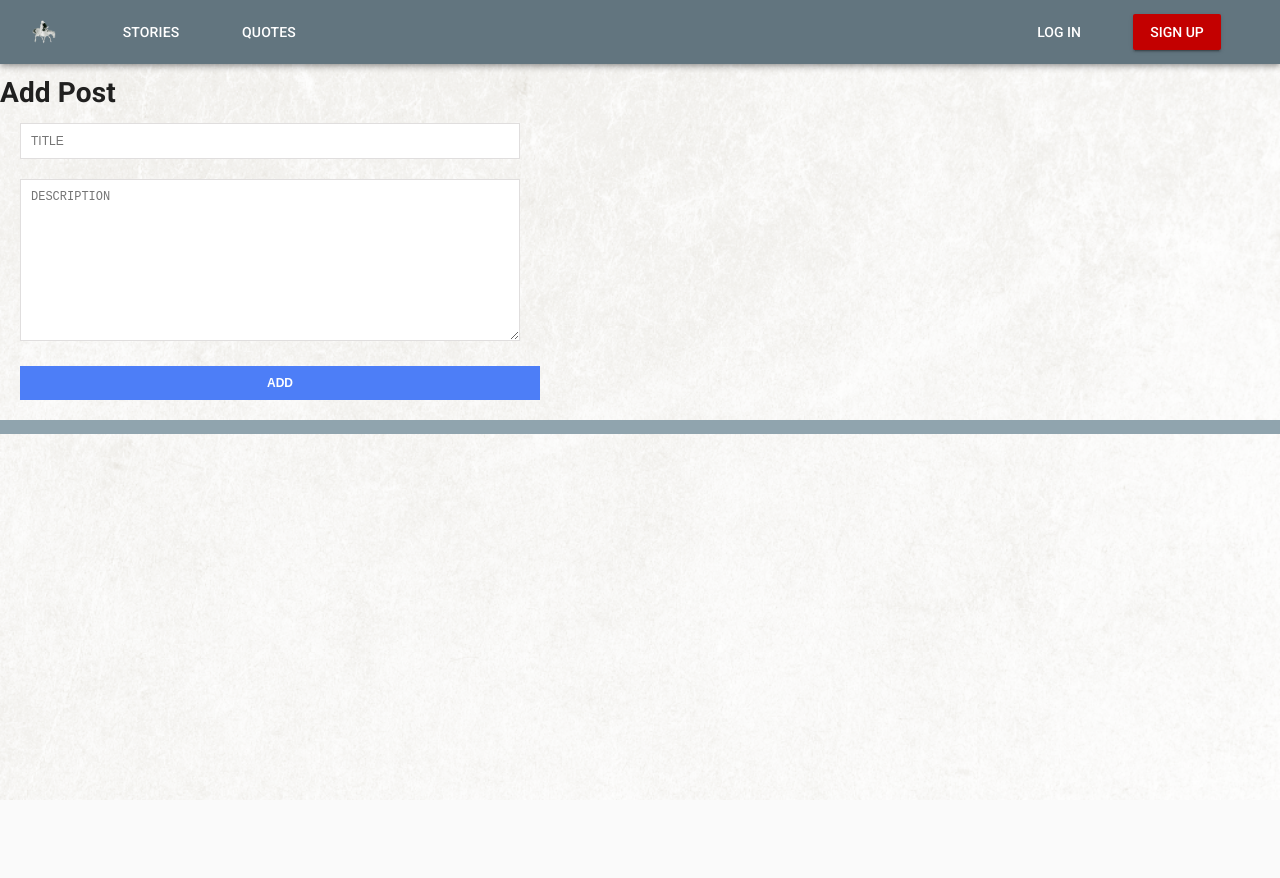
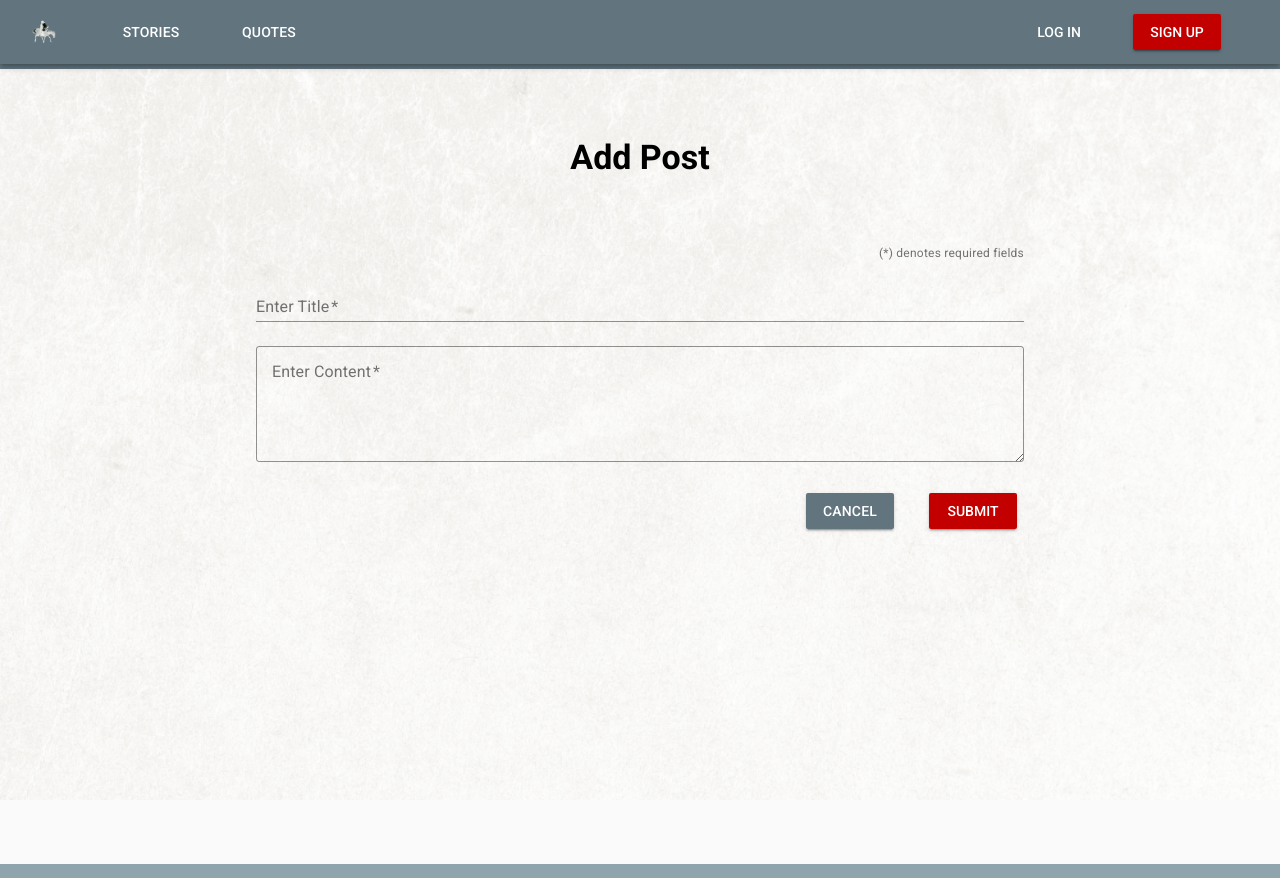
Before and after one commit to alphaleph/little-monk, a Vue app in the folder client/: page /posts/new in a window 1280 px wide. Before the commit the page ends 800 px from the top, so only its background shows below. Built offline with nearby package versions, Linux system fonts and the light colour scheme.

Commit message:
Updated Create Post UI, Code cleanup

```diff
--- a/client/src/components/TheNewPost.vue
+++ b/client/src/components/TheNewPost.vue
@@ -1,31 +1,38 @@
 <template>
-  <div class="posts">
-    <h1>Add Post</h1>
-    <div class="form">
+  <div class="container-main">
+    <md-progress-bar class="md-primary" :md-value="100"></md-progress-bar>
+    <h1 class="md-display-1 title-create-post">
+      Add Post
+    </h1>
+    <div class="container-form">
+      <p class="md-caption caption-require">
+        (*) denotes required fields
+      </p>
       <div>
-        <input
-          type="text"
-          name="title"
-          placeholder="TITLE"
-          v-model="title"
-        >
+        <md-field :class="errorTitle">
+        <label>Enter Title</label>
+        <md-input :required="true" v-model="title" @input=toggleErrorTitle></md-input>
+        <span class="md-error">Title cannot be empty.</span>
+        </md-field>
       </div>
       <div>
-        <textarea
-          cols="30"
-          rows="10"
-          placeholder="DESCRIPTION"
-          v-model="description"
-        >
-        </textarea>
+        <md-field :class="errorContent">
+          <label>Enter Content</label>
+          <md-textarea :required="true" v-model="description" @input=toggleErrorDescription></md-textarea>
+          <span class="md-error">Content cannot be empty.</span>
+        </md-field>
       </div>
-      <div>
-        <button
-          class="app_post_btn"
+      <div class="container-buttons">
+        <md-button
+          class="md-primary md-raised"
+          :to="{ name: 'PostsList' }"
+          >Cancel</md-button>
+        <md-button
+          class="md-accent md-raised"
           @click="addPost"
         >
-          Add
-        </button>
+          Submit
+        </md-button>
       </div>
     </div>
   </div>
@@ -40,7 +47,21 @@ export default {
     return {
       title: '',
       description: '',
-      isSubmitted: false
+      isSubmitted: false,
+      titleError: false,
+      contentError: false
+    }
+  },
+  computed: {
+    errorTitle () {
+      return {
+        'md-invalid': this.titleError
+      }
+    },
+    errorContent () {
+      return {
+        'md-invalid': this.contentError
+      }
     }
   },
   beforeRouteLeave (to, from, next) {
@@ -65,35 +86,51 @@ export default {
         this.isSubmitted = true
         this.$router.push({ name: 'PostsList' })
       } else {
-        window.alert('Post title and content fields cannot be empty.')
+        if (this.title.trim().length === 0) {
+          this.titleError = true
+        }
+        if (this.description.trim().length === 0) {
+          this.contentError = true
+        }
       }
+    },
+    toggleErrorTitle () {
+      this.titleError = false
+    },
+    toggleErrorDescription () {
+      this.contentError = false
     }
   }
 }
 </script>
 
 <style scoped>
-.form input, .form textarea {
-  width: 500px;
-  padding: 10px;
-  border: 1px solid #e0dede;
-  outline: none;
-  font-size: 12px;
+.container-main {
+  height: 100%;
+  position: relative;
+  z-index: 1;
+  text-align: center;
 }
-
-.form div {
-  margin: 20px;
+.title-create-post {
+  font-weight: bold;
+  color: black;
+  margin: 2em;
 }
-
-.app_post_btn {
-  background: #4d7ef7;
-  color: #fff;
-  padding: 10px 80px;
-  text-transform: uppercase;
-  font-size: 12px;
-  font-weight: bold;
-  width: 520px;
-  border: none;
-  cursor: pointer;
+.container-form {
+  display: block;
+  margin-left: auto;
+  margin-right: auto;
+  width: 60%;
+  text-align: left;
+}
+.caption-require {
+  text-align: right;
+}
+.container-buttons {
+  text-align: right;
+}
+.container-buttons .md-button {
+  margin: .5em;
+  margin-left: 2em;
 }
 </style>
--- a/client/src/components/ThePostsList.vue
+++ b/client/src/components/ThePostsList.vue
@@ -2,7 +2,7 @@
   <div class="container-main">
     <div class="backdrop"></div>
     <md-progress-bar class="md-primary" :md-value="100"></md-progress-bar>
-    <h1 class="md-display-1 postslist-title">Posts</h1>
+    <h1 class="md-display-1 title-postslist">Posts</h1>
     <div class="container-button">
       <md-button
         class="md-accent md-raised button-create"
@@ -118,13 +118,15 @@ export default {
   box-shadow: 0px 0px 8px 0px #b3b3b3;
 }
 
-.postslist-title {
+.title-postslist {
   text-align: center;
   background-color: #cfd8dc;
   border-bottom: .1em solid #9ea7aa;
   padding: 2% 0% 2% 0%;
   margin-top: 0%;
   margin-bottom: 0%;
+  font-weight: bold;
+  color: black;
 }
 .container-table {
   width: 60%;
@@ -139,50 +141,19 @@ export default {
 .button-create {
   margin: 2em;
 }
-
 .container-empty-state {
   max-height: 60%;
 }
-
 table th, table tr {
   text-align: left;
-
 }
-
 table tr td {
   padding: .1em;
 }
-
 table tr:nth-child(odd) {
   background: #f2f2f2;
 }
 table tr:nth-child(1) {
   background: #c62828;
 }
-a {
-  color: #4d7ef7;
-  text-decoration: none;
-}
-a.add_post_link {
-  background: #4d7ef7;
-  color: #fff;
-  padding: 10px 80px;
-  text-transform: uppercase;
-  font-size: 12px;
-  font-weight: bold;
-}
-.btn_delete {
-  background: #ff8080;
-  color: #fff;
-  padding: .5em 1em;
-  margin: .1em;
-  font-size: 100%;
-  font-weight: bold;
-  cursor: pointer;
-  border: none;
-  border-radius: 7%;
-}
-.btn_delete:hover {
-  background: #ffb3b3;
-}
 </style>
```
